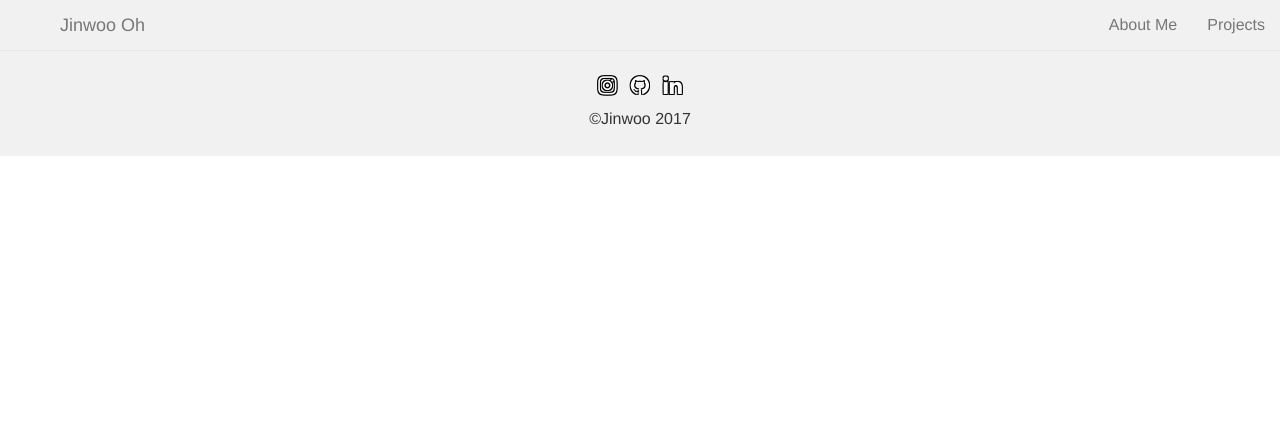
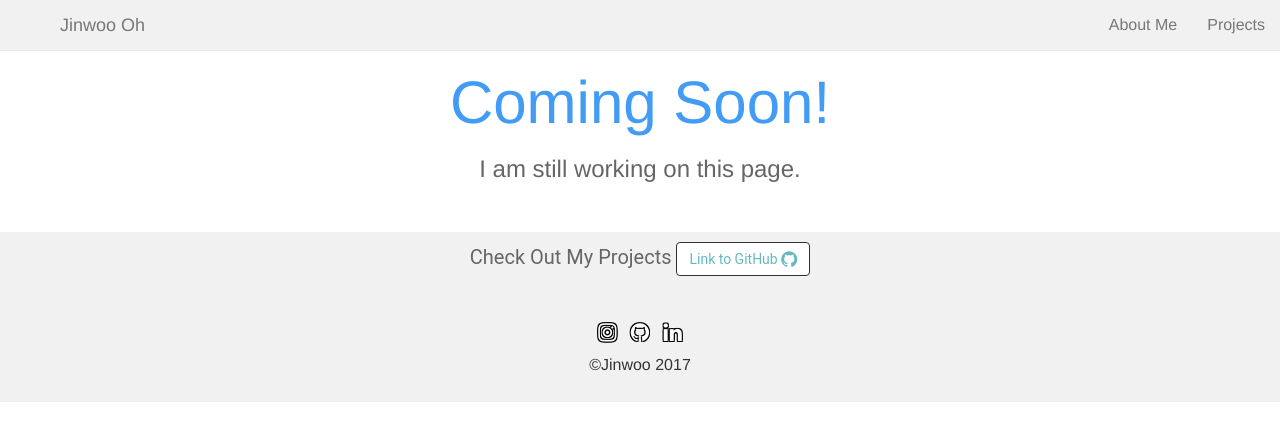
Before and after one commit to JinwooOh/portfolio_v2, a plain HTML site: page projects.html in a window 1280 px wide. Drawn offline with nearby package versions, Linux system fonts and the light colour scheme.

Commit message:
done except projects page

```diff
--- a/main.css
+++ b/main.css
@@ -29,7 +29,7 @@ h2{
 #aboutme .btn-secondary {
     color: #fff;
     background-color: #66B9BF;
-    border-color: white; /*set the color you want here*/
+    border-color: white;
 }
 
 #contact{
@@ -60,7 +60,7 @@ h2{
 #projects .btn-secondary {
     color: #66B9BF;
     background-color: white;
-    border-color: #66B9BF; /*set the color you want here*/
+    border-color: #66B9BF;
 }
 
 /* minimal sm icons */
@@ -177,3 +177,32 @@ input[type=button], input[type=submit], input[type=reset] {
 #info4 h3{
   display: inline;
 }
+
+#projects{
+  background: #f1f1f1;
+  padding: 10px 0 10px 0;
+  text-align: center;
+  margin-top: 40px;
+}
+
+#projects p{
+  font-size: 20px;
+  font-family: 'Roboto', sans-serif;
+  color: #666;
+}
+
+#projects .btn-secondary {
+    color: #66B9BF;
+    background-color: white;
+    border-color: #313131;
+}
+#construction{
+	text-align: center;
+}
+#construction h2{
+	font-size: 60px;
+	color: #429bf4;
+}
+#construction h3{
+	color: #666;
+}
--- a/projects.html
+++ b/projects.html
@@ -33,6 +33,33 @@
         </div><!--/.nav-collapse -->
       </div>
 </nav>
+
+<section id="construction">
+    <div class="container">
+      <div class="col-md-12 col-sm-12">
+        <h2>Coming Soon!</h2>
+        <h3>I am still working on this page.</h3>
+      </div>
+    </div>
+
+</section>
+
+
+<section id="projects">
+      <div class="container">
+        <p>Check Out My Projects
+        <a target="_blank"  href="https://github.com/JinwooOh/">
+          <button class="btn btn-secondary" type="button" data-hover="Click Me"><span>Link to GitHub
+            <i class="fa fa-github fa-lg" aria-hidden="true"></i>
+          </span></button>
+        </a></p>
+
+
+      </div>
+    </section>
+
+
+
 <footer>
       <div class="socialbtns">
     <ul>
@@ -46,10 +73,7 @@
       <script src="https://maxcdn.bootstrapcdn.com/bootstrap/3.3.7/js/bootstrap.min.js"></script>
         <script>
             window.sr = ScrollReveal();
-            sr.reveal('.navbar', {
-              duration: 2000,
-              origin:'bottom'
-            });
+
             sr.reveal('.showcase-left', {
               duration: 2000,
               origin:'top',
```
Also changed, not shown: about_me.html (+6 -11 lines), index.html (+1 -1 lines), images/images/1.png (added), images/images/2.png (added), images/images/3.png (added), images/images/4.png (added), images/images/5.png (added), images/images/6.png (added), images/test.png (deleted), images/test1.jpg (added).
